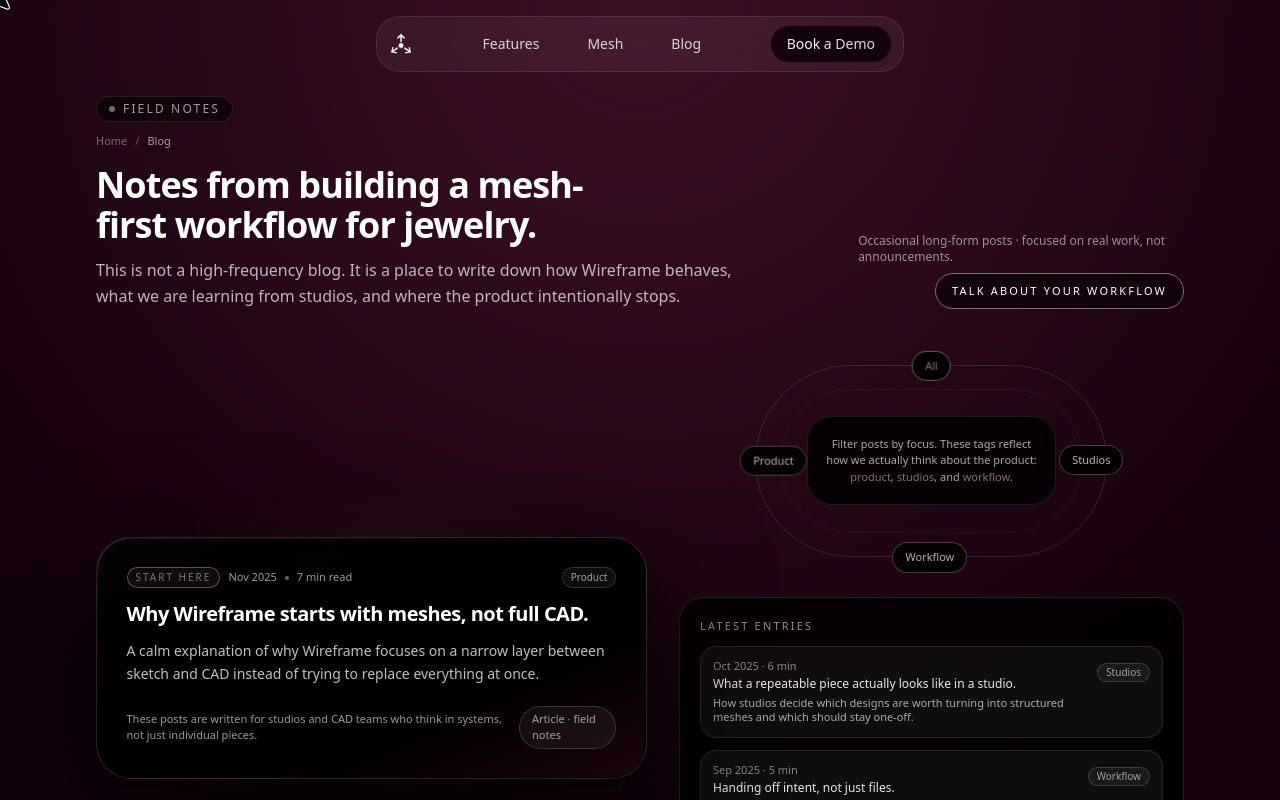
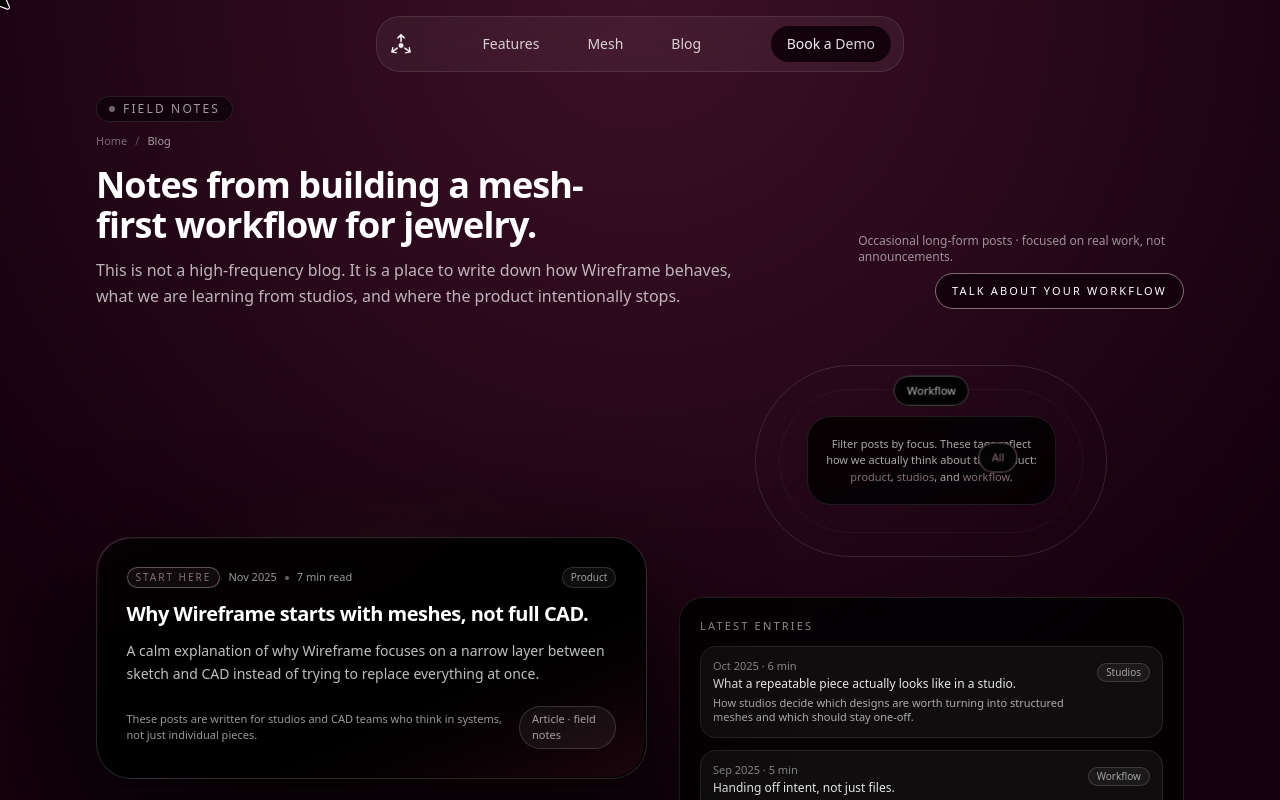
Before and after one commit to animeshm19/wireframe_ai, a React (Vite) app: page /blog in a window 1280 px wide. Shown: the top 800 px of the page. Built offline with nearby package versions, Linux system fonts and the light colour scheme.

Commit message:
updated blogpage

```diff
--- a/src/pages/BlogPage.tsx
+++ b/src/pages/BlogPage.tsx
@@ -64,6 +64,9 @@
 
 const TAGS = ["All", "Product", "Studios", "Workflow"];
 
+const ORBIT_DURATION = 24; // seconds for a full orbit
+const ORBIT_RADIUS = 70;   // px from center
+
 export function BlogPage() {
   const [activeTag, setActiveTag] = useState<string>("All");
 
@@ -125,7 +128,9 @@
               </p>
             </div>
             <div className="flex flex-col items-start gap-2 text-xs text-white/55 md:items-end">
-              <p>Occasional long-form posts · focused on real work, not announcements.</p>
+              <p>
+                Occasional long-form posts · focused on real work, not announcements.
+              </p>
               <Button
                 size="sm"
                 className="rounded-full border border-(--gold-500) bg-(--gold-500)/90 px-4 text-[11px] font-medium uppercase tracking-[0.2em] text-black hover:bg-(--gold-500)"
@@ -137,7 +142,7 @@
           </div>
         </motion.header>
 
-        {/* Hero: crazy layout – orbit chips + 3D featured article */}
+        {/* Hero: orbit + featured article */}
         <section className="mb-10 grid gap-8 lg:grid-cols-[minmax(0,1.2fr)_minmax(0,1.1fr)] lg:items-center">
           {/* Left: Featured post in a 3D-ish stack */}
           <motion.div
@@ -217,43 +222,34 @@
                 </span>
               </div>
 
-              {/* floating tag chips */}
+              {/* orbiting tag chips */}
               {TAGS.map((tag, index) => {
                 const isActive = tag === activeTag;
-                const common =
-                  "absolute rounded-full border text-[11px] px-3 py-1.5 bg-black/85 backdrop-blur transform-gpu";
-                const basePos =
-                  index === 0
-                    ? "top-0 left-1/2 -translate-x-1/2"
-                    : index === 1
-                    ? "left-0 top-1/2 -translate-y-1/2"
-                    : index === 2
-                    ? "right-0 top-1/2 -translate-y-1/2"
-                    : "bottom-0 left-1/2 -translate-x-1/2";
+                const delay = (ORBIT_DURATION / TAGS.length) * index;
 
                 return (
                   <motion.button
                     key={tag}
                     type="button"
                     onClick={() => setActiveTag(tag)}
-                    className={
-                      common +
-                      " " +
-                      basePos +
-                      " " +
-                      (isActive
-                        ? "border-(--gold-500)/80 text-(--gold-500)"
-                        : "border-white/25 text-white/70 hover:border-(--gold-500)/60 hover:text-(--gold-500)")
-                    }
-                    animate={
-                      index % 2 === 0
-                        ? { y: [-2, 2, -2] }
-                        : { x: [-2, 2, -2] }
-                    }
+                    className={`
+                      absolute left-1/2 top-1/2 -translate-x-1/2 -translate-y-1/2
+                      rounded-full border px-3 py-1.5 bg-black/85 backdrop-blur text-[11px] transform-gpu
+                      ${
+                        isActive
+                          ? "border-(--gold-500)/80 text-(--gold-500)"
+                          : "border-white/25 text-white/70 hover:border-(--gold-500)/60 hover:text-(--gold-500)"
+                      }
+                    `}
+                    animate={{
+                      x: [0, ORBIT_RADIUS, 0, -ORBIT_RADIUS, 0],
+                      y: [-ORBIT_RADIUS, 0, ORBIT_RADIUS, 0, -ORBIT_RADIUS],
+                    }}
                     transition={{
-                      duration: 4 + index * 0.4,
+                      duration: ORBIT_DURATION,
                       repeat: Infinity,
-                      ease: "easeInOut",
+                      ease: "linear",
+                      delay,
                     }}
                   >
                     {tag}
@@ -307,7 +303,7 @@
 
           <div className="relative overflow-hidden rounded-3xl border border-white/12 bg-black/80 px-4 py-4 sm:px-5 sm:py-5">
             {/* subtle skewed highlight bar */}
-            <div className="pointer-events-none absolute -left-20 top-0 h-full w-40 -skew-x-12 bg-gradient-to-b from-(--gold-500)/18 via-transparent to-transparent opacity-75" />
+            <div className="pointer-events-none absolute -left-20 top-0 h	full w-40 -skew-x-12 bg-gradient-to-b from-(--gold-500)/18 via-transparent to-transparent opacity-75" />
 
             <div className="grid gap-4 md:grid-cols-2">
               {filteredRest.map((post, index) => (
@@ -315,7 +311,11 @@
                   key={post.id}
                   initial={{ opacity: 0, y: 18 }}
                   animate={{ opacity: 1, y: 0 }}
-                  transition={{ duration: 0.35, ease: "easeOut", delay: index * 0.05 }}
+                  transition={{
+                    duration: 0.35,
+                    ease: "easeOut",
+                    delay: index * 0.05,
+                  }}
                   className="relative overflow-hidden rounded-2xl border border-white/10 bg-white/5 p-4 text-xs text-white/75 sm:text-[13px]"
                 >
                   <div className="mb-2 flex items-center justify-between gap-3 text-[11px] text-white/55">
```
